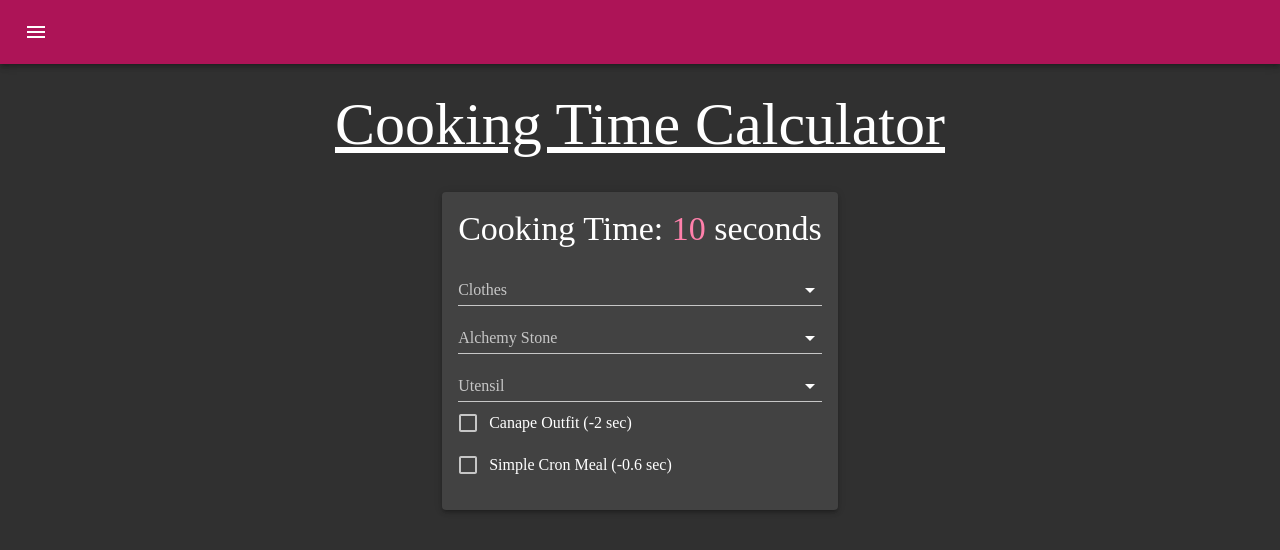
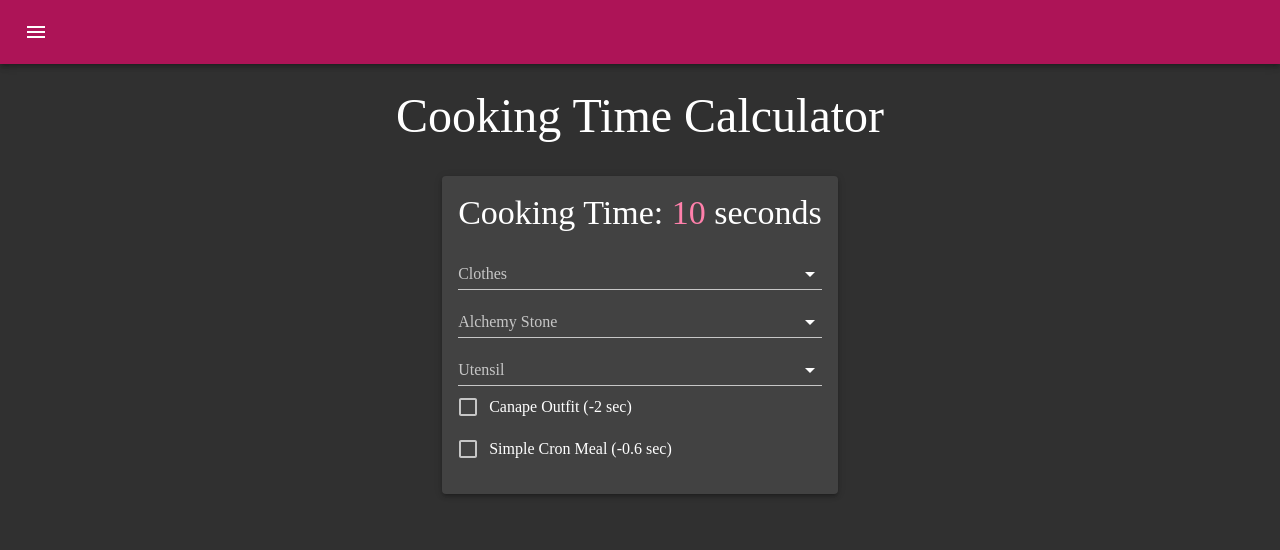
Before and after one commit to Cyntheon/BDONinja, a Next.js app: page /cooking/time in a window 1280 px wide. Shown: the top 550 px of the page. Built offline with nearby package versions, Linux system fonts and the light colour scheme; a web font is replaced by a local one.

Commit message:
Adjust heading size

```diff
--- a/src/pages/cooking/time.tsx
+++ b/src/pages/cooking/time.tsx
@@ -178,11 +178,10 @@ const CookingTime = () => {
         }}
       />
       <Typography
-        variant="h2"
+        variant="h3"
         component="h1"
         css={css`
           &.MuiTypography-root {
-            text-decoration: underline;
             text-align: center;
             margin-bottom: 32px;
           }
```
